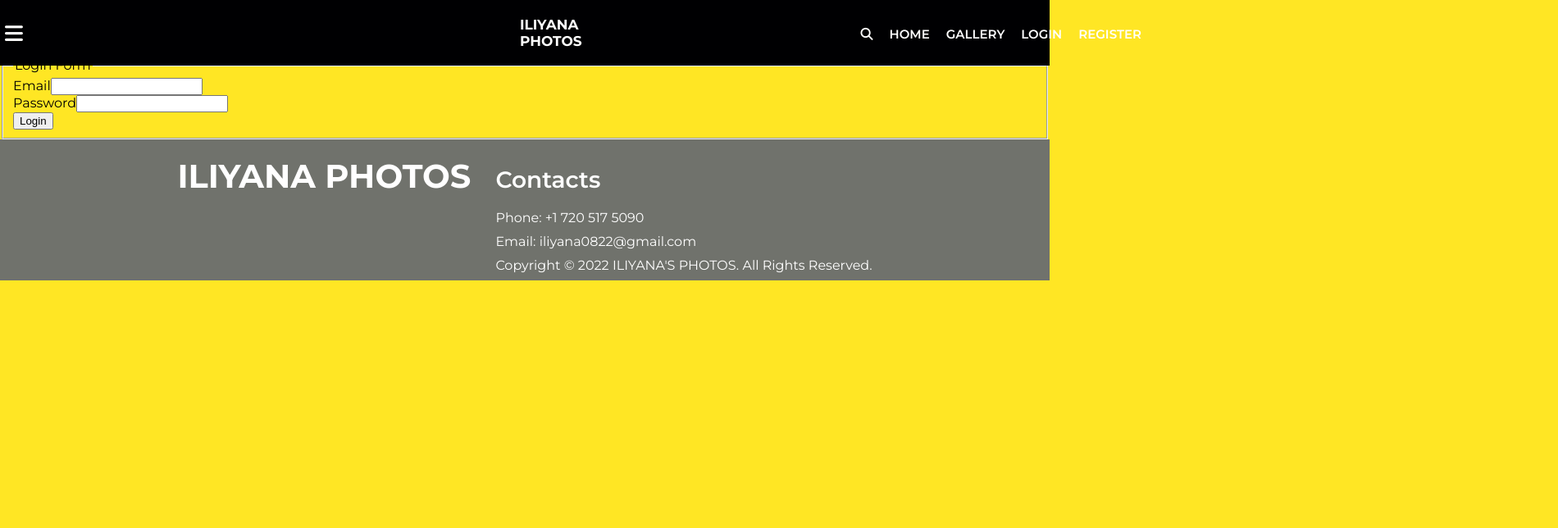
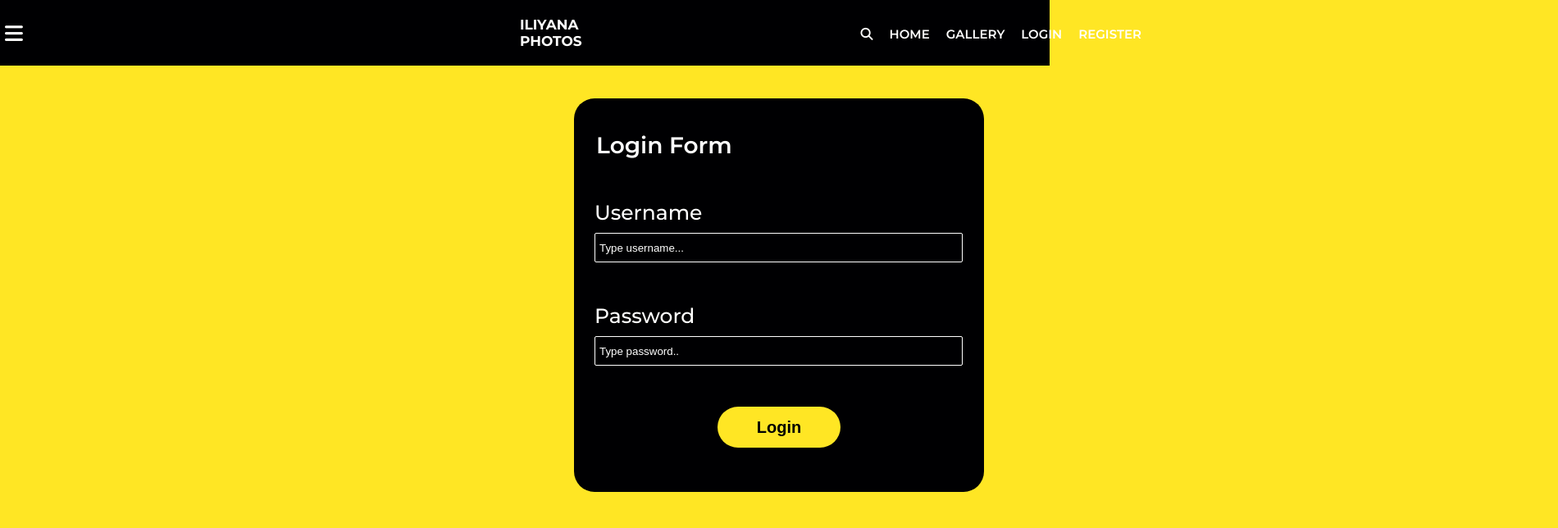
Before and after one commit to Stalio96/Iliyana-Gallery, a React (Create React App) app: page /login in a window 1280 px wide. Shown: the top 644 px of the page at 82% size, 1900 px wide, since content can reach past the window. Built offline with nearby package versions, Linux system fonts and the light colour scheme; a web font is replaced by a local one.

Commit message:
Add login style

```diff
--- a/src/components/Footer/Footer.css
+++ b/src/components/Footer/Footer.css
@@ -1,9 +1,11 @@
 footer {
     background-color: #70726c;
 
-    padding: 20px;
+    padding: 20px 0px;
 
     gap: 50px;
+
+    height: 180px;
 }
 
 .footer__container {
--- a/src/components/Header/Header.css
+++ b/src/components/Header/Header.css
@@ -16,7 +16,6 @@
     margin-top: -70px;
 
     background-color: #000002;
-
 }
 
 .header__title {
--- a/src/components/Home/Home.js
+++ b/src/components/Home/Home.js
@@ -1,7 +1,7 @@
 const Home = () => {
 
     return (
-        <iframe width="560" height="315" src="https://www.youtube.com/embed/d8VKWnI1koM" title="YouTube video player" frameBorder="0" allow="accelerometer; autoplay; clipboard-write; encrypted-media; gyroscope; picture-in-picture" allowFullScreen></iframe>
+        <iframe width="560" height="315" src="https://www.youtube.com/embed/jAk_xhs0Rcw" title="YouTube video player" frameBorder="0" allow="accelerometer; autoplay; clipboard-write; encrypted-media; gyroscope; picture-in-picture" allowFullScreen></iframe>
     );
 }
 
--- /dev/null
+++ b/src/components/Login/Login.css
@@ -0,0 +1,111 @@
+.login {
+    height: 562px;
+
+    width: 100%;
+
+    padding-top: 50px;
+}
+
+.field {
+    background-color: #000002;
+
+    display: inline-block;
+
+    margin: 0px 700px;
+
+    padding: 40px 25px;
+
+    height: 400px;
+    width: 450px;
+
+    border-radius: 25px;
+}
+
+legend {
+    font-weight: 600;
+    font-size: 28px;
+
+    color: white;
+
+    margin-bottom: 50px;
+}
+
+.username,
+.password {
+    display: flex;
+    flex-direction: column;
+
+    margin-bottom: 50px;
+
+    width: 100%;
+}
+
+.user__label {
+    font-weight: 500;
+    font-size: 25px;
+
+    margin-bottom: 10px;
+
+    color: white;
+
+}
+
+.pass__label {
+    font-weight: 500;
+    font-size: 25px;
+
+    margin-bottom: 10px;
+
+    color: white;
+}
+
+input {
+    width: 97%;
+    height: 30px;
+
+    border: 1px solid white;
+
+    border-radius: 2px;
+
+    background-color: unset;
+
+    padding: 2px 5px;
+
+    color: white;
+}
+
+::placeholder {
+    color: white;
+    opacity: 100;
+}
+
+.submit__btn {
+    width: 150px;
+    height: 50px;
+
+    display: block;
+
+    margin: 0 auto;
+
+    border: none;
+    border-radius: 50px;
+
+    cursor: pointer;
+
+    font-size: 20px;
+    font-weight: 700;
+
+    background-color: #ffe624;
+
+    color: #000002;
+
+    transition: all 400ms ease-in-out;
+}
+
+.submit__btn:hover {
+    border: 2px solid white;
+
+    background-color: #000002;
+
+    color: white;
+}
--- a/src/components/Login/Login.js
+++ b/src/components/Login/Login.js
@@ -2,6 +2,8 @@ import { useNavigate } from "react-router-dom";
 import { useAuthContext } from "../../contexts/AuthContext";
 
 import * as authService from '../../services/authService';
+
+import './Login.css';
 
 const Login = () => {
     const { login } = useAuthContext();
@@ -23,24 +25,24 @@ const Login = () => {
     }
     return (
         <form className="login" onSubmit={onLoginHandler} method="POST">
-            <fieldset>
+            <div className="field">
                 <legend>Login Form</legend>
-                <div className="email">
-                    <label htmlFor="email">Email</label>
+                <div className="username">
+                    <label className="user__label" htmlFor="username">Username</label>
                     <span className="input">
-                        <input name="email" type="text" placeholder="" />
+                        <input name="email" type="text" placeholder="Type username..." />
                     </span>
                 </div>
 
                 <div className="password">
-                    <label htmlFor="password">Password</label>
+                    <label className="pass__label" htmlFor="password">Password</label>
                     <span className="input">
-                        <input name="password" type="password" placeholder="" />
+                        <input name="password" type="password" placeholder="Type password.." />
                     </span>
                 </div>
 
-                <input type="submit" value="Login" />
-            </fieldset>
+                <input className="submit__btn" type="submit" value="Login" />
+            </div>
         </form>
     );
 }
```
